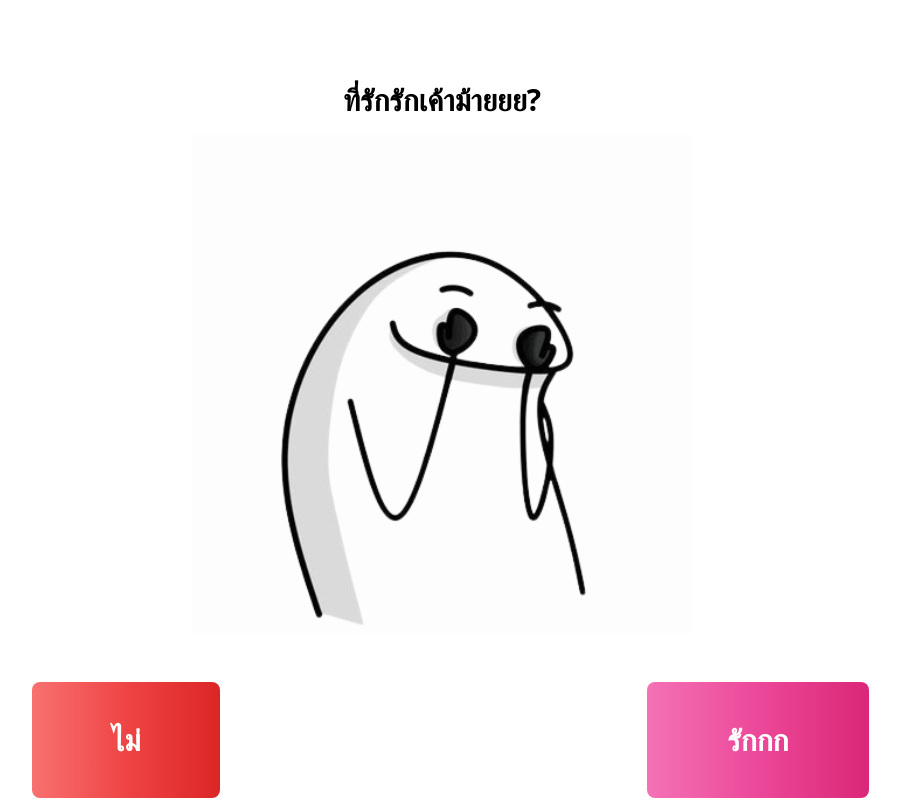
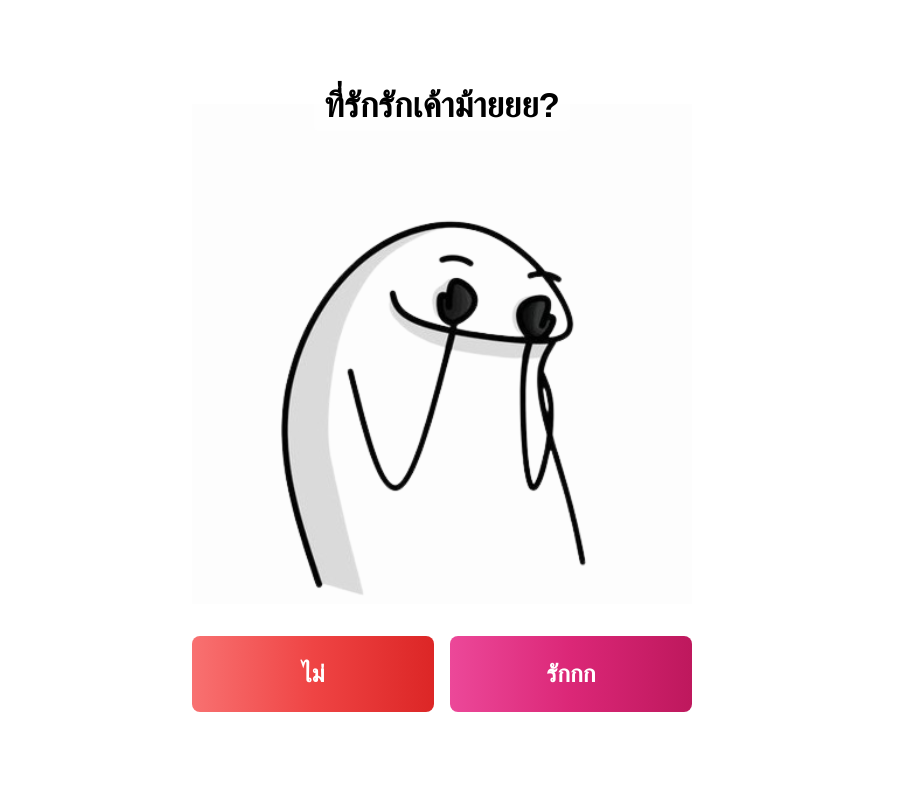
Before and after one commit to axiostq/game-y-n, a plain HTML site: page index.html in a window 1280 px wide. Shown: the whole page, without its empty margins (198-1098 px from the left). Drawn offline with nearby package versions, Linux system fonts and the light colour scheme.

Commit message:
modify tailwind to css

```diff
--- a/index.html
+++ b/index.html
@@ -9,68 +9,109 @@
       type="image/x-icon"
     />
     <title>จีบเธอ</title>
-    <link
-        href="https://cdn.jsdelivr.net/npm/tailwindcss@2.2.19/dist/tailwind.min.css"
-        rel="stylesheet"
-    />
     <style>
-        #noButton {
+      body {
+        display: flex;
+        align-items: center;
+        justify-content: center;
+        background-color: white;
+        min-height: 100vh;
+        margin: 0;
+        font-family: Arial, sans-serif;
+      }
+      .container {
+        text-align: center;
+        padding: 20px;
+      }
+      .image-container {
         position: relative;
-            transition: transform 0.3s ease, padding 0.3s ease;
+        display: inline-block;
       }
 
+      .title {
+        font-weight: bold;
+        font-size: 35px;
+        position: absolute;
+        top: 80px;
+        left: 50%;
+        transform: translateX(-50%);
+        background-color: rgba(255, 255, 255, 0.7);
+        padding: 5px 10px;
+        border-radius: 5px;
+      }
+
+      #mainImage {
+        display: block;
+        max-width: 100%;
+        height: auto;
+      }
+      #mainImage {
+        margin-top: 16px;
+      }
+      .button-container {
+        display: grid;
+        grid-template-columns: 1fr 1fr;
+        gap: 16px;
+        margin-top: 32px;
+      }
+      .button {
+        font-weight: bold;
+        border-radius: 8px;
+        padding: 24px 48px;
+        font-size: 24px;
+        color: white;
+        border: none;
+        cursor: pointer;
+        transition: transform 0.3s ease, background-color 0.3s ease;
+      }
+      #noButton {
+        background-image: linear-gradient(to right, #f87171, #ef4444, #dc2626);
+      }
       #noButton:hover {
         transform: scale(1.05) rotate(-5deg);
       }
-
       #loveButton {
-            transition: transform 0.3s ease, background-color 0.3s ease;
+        background-image: linear-gradient(to right, #ec4899, #db2777, #be185d);
       }
-
       #loveButton:hover {
         transform: scale(1.05) rotate(5deg);
         background-image: linear-gradient(to right, #ff0077, #ff5599);
       }
+      @media (max-width: 640px) {
+        .title {
+          font-size: 20px;
+        }
+        .button {
+          font-size: 20px;
+          padding: 20px 40px;
+        }
+      }
     </style>
   </head>
-<body class="flex items-center justify-center bg-white min-h-screen">
-<div class="container mx-auto text-center mt-20 px-4">
-    <div class="grid grid-cols-1 sm:grid-cols-1 gap-4 items-center">
-        <div>
-            <span class="font-bold text-xl sm:text-2xl md:text-3xl">ที่รักรักเค้าม้ายยย?</span>
-            <img
-                id="mainImage"
-                src="doyou.png"
-                alt="Do you?"
-                class="mx-auto mt-4"
-            />
-        </div>
-        <div class="grid grid-cols-2 gap-4 mt-8">
-            <div>
+  <body>
+    <div class="container">
+      <span class="title">ที่รักรักเค้าม้ายยย?</span>
+
+      <img id="mainImage" src="doyou.png" alt="Do you?" />
+      <div class="button-container">
         <button
           id="noButton"
-                    type="button"
-                    class="text-white bg-gradient-to-r from-red-400 via-red-500 to-red-600 hover:bg-gradient-to-br focus:ring-4 focus:outline-none focus:ring-red-300 dark:focus:ring-red-800 font-medium rounded-lg text-sm sm:text-base md:text-lg lg:text-xl px-12 sm:px-16 md:px-20 py-6 sm:py-8 md:py-10 text-center"
+          class="button"
           onmouseover="changeImage('hm.png')"
           onmouseout="resetImage()"
           onclick="handleNoClick()"
         >
-                    <span class="text-lg sm:text-xl md:text-2xl lg:text-3xl font-bold">ไม่</span>
+          ไม่
         </button>
-            </div>
-            <div>
         <button
           id="loveButton"
-                    type="button"
-                    class="text-white bg-gradient-to-r from-pink-400 via-pink-500 to-pink-600 hover:bg-gradient-to-br focus:ring-4 focus:outline-none focus:ring-pink-300 dark:focus:ring-pink-800 font-medium rounded-lg text-sm sm:text-base md:text-lg lg:text-xl px-12 sm:px-16 md:px-20 py-6 sm:py-8 md:py-10 text-center"
+          class="button"
           onmouseover="changeImage('pinkping.png')"
           onmouseout="resetImage()"
           onclick="redirectToPage('love.html')"
         >
-                    <span class="text-lg sm:text-xl md:text-2xl lg:text-3xl font-bold">รักกก</span>
+          รักกก
         </button>
-            </div>
-        </div>
       </div>
     </div>
     <script>
@@ -90,22 +131,21 @@
           shrinkNoButton();
           moveNoButton();
         } else {
-            redirectToPage('no.html');
+          redirectToPage("no.html");
         }
       }
 
       function shrinkNoButton() {
-        const noButton = document.getElementById('noButton');
-        const currentPx = parseFloat(getComputedStyle(noButton).paddingLeft);
-        const currentPy = parseFloat(getComputedStyle(noButton).paddingTop);
-        const currentFontSize = parseFloat(getComputedStyle(noButton.querySelector('span')).fontSize);
+        const noButton = document.getElementById("noButton");
+        const currentPadding = parseFloat(getComputedStyle(noButton).padding);
+        const currentFontSize = parseFloat(getComputedStyle(noButton).fontSize);
 
-        noButton.style.padding = `${currentPy * 0.8}px ${currentPx * 0.8}px`;
-        noButton.querySelector('span').style.fontSize = `${currentFontSize * 0.8}px`;
+        noButton.style.padding = `${currentPadding * 0.8}px`;
+        noButton.style.fontSize = `${currentFontSize * 0.8}px`;
       }
 
       function moveNoButton() {
-        const noButton = document.getElementById('noButton');
+        const noButton = document.getElementById("noButton");
         const container = noButton.parentElement;
         const containerRect = container.getBoundingClientRect();
         const buttonRect = noButton.getBoundingClientRect();
@@ -116,7 +156,7 @@
         const randomLeft = Math.random() * maxLeft;
         const randomTop = Math.random() * maxTop;
 
-        noButton.style.position = 'absolute';
+        noButton.style.position = "absolute";
         noButton.style.left = `${randomLeft}px`;
         noButton.style.top = `${randomTop}px`;
       }
--- a/package.json
+++ /dev/null
@@ -1,5 +0,0 @@
-{
-  "devDependencies": {
-    "tailwindcss": "^3.4.7"
-  }
-}
--- a/tailwind.config.js
+++ /dev/null
@@ -1,8 +0,0 @@
-/** @type {import('tailwindcss').Config} */
-module.exports = {
-  content: [],
-  theme: {
-    extend: {},
-  },
-  plugins: [],
-}
```
Also changed, not shown: card.html (deleted, +0 -27 lines), love.html (+24 -5 lines), no.html (+17 -3 lines), 1 other file. Lines whose indentation alone changed are shown as unchanged.
